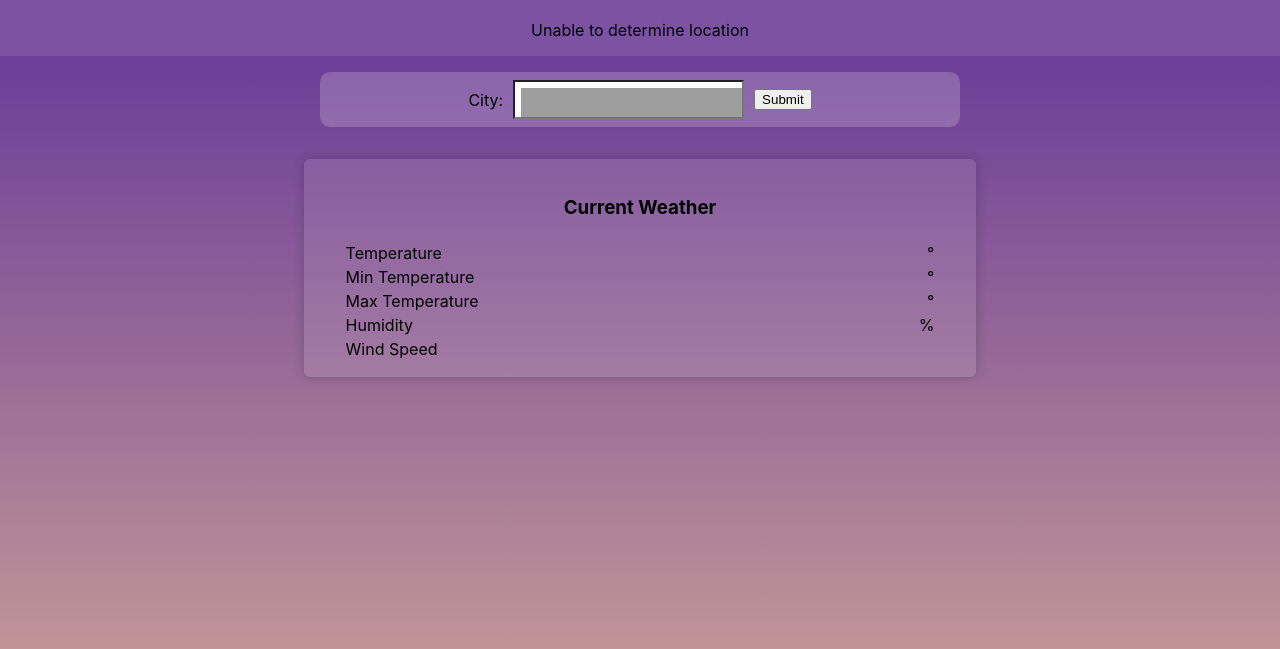
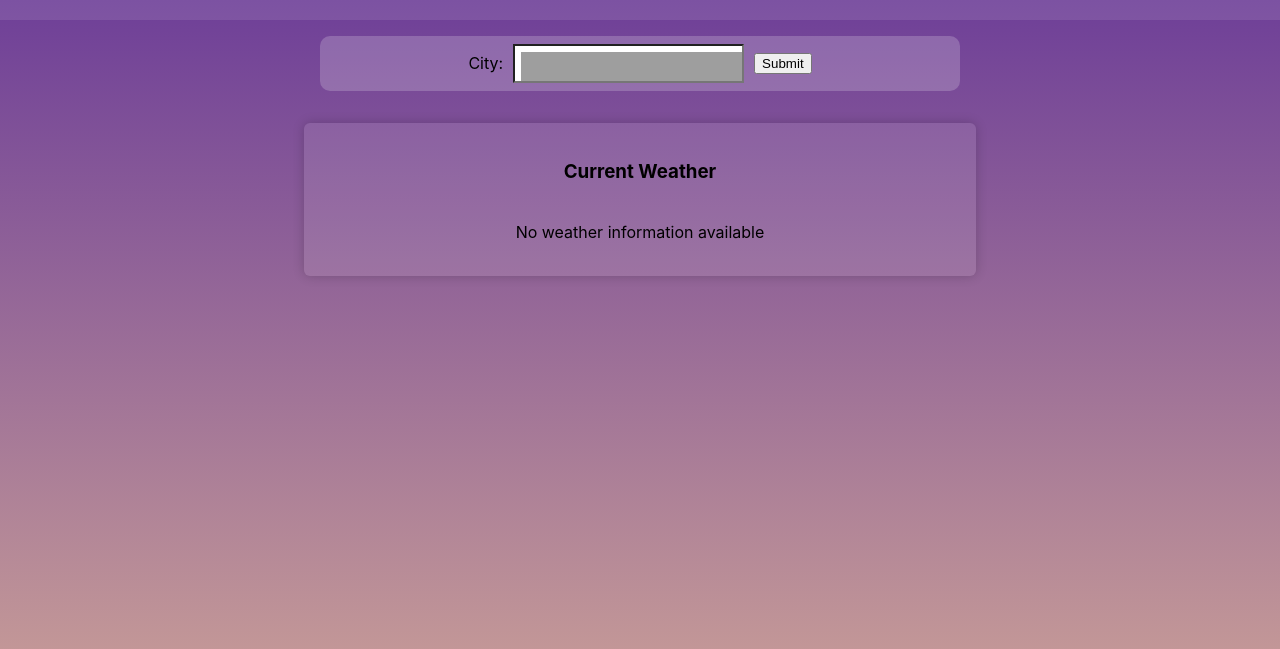
Before and after one commit to kshintaku/django-apps, a Django app: page /weather/1/ in a window 1280 px wide. Shown: the top 649 px of the page. Run offline with Django 3.2, Linux system fonts and the light colour scheme; data that the repository does not hold is empty; grey boxes are pictures that could not be loaded.

Commit message:
add error checking to api response

```diff
--- a/weather/static/css/stylesheet.css
+++ b/weather/static/css/stylesheet.css
@@ -1,18 +1,18 @@
 body {
-  background-color: #6e3f98;
-  background-image: -webkit-gradient(linear,left top,left bottom,color-stop(9%,#6e3f98),to(#d6ab97));
+  background: linear-gradient(#6e3f98, #d6ab97);
+  background-repeat: no-repeat;
   background-attachment: fixed;
   font-family: -apple-system,BlinkMacSystemFont,Segoe UI,Roboto,Oxygen,Ubuntu,Cantarell,Fira Sans,Droid Sans,Helvetica Neue,sans-serif;
   line-height: 1.5;
   margin: 0;
   padding: 0;
+  background-repeat: no-repeat;
 }
 
 html {
   padding: 0;
   margin: 0;
   border: 0;
-  height: auto;
 }
 
 form {
@@ -92,3 +92,8 @@ ul {
   flex-direction: column;
   width: 92%;
 }
+
+footer {
+  margin: 0;
+  overflow: hidden;
+}
--- a/weather/templates/weather/index.html
+++ b/weather/templates/weather/index.html
@@ -14,6 +14,9 @@
       <div class="header-frame">
         {% if location.city %}
           <h2>{{ location.city }}</h2>
+        {% elif error %}
+          <h2>{{ error.code }}</h2>
+          <p>{{ error.message }}</p>
         {% else %}
           <p>Unable to determine location</p>
         {% endif %}
@@ -29,7 +32,7 @@
     <div class="weather-frame">
       <h3>Current Weather</h3>
       <div class="weather-stats">
-        {% if weather %}
+        {% if weather.temperature %}
 
           {% for key, values in weather.items %}
             <ul>
@@ -37,12 +40,6 @@
               <li>{{ values }}</li>
             </ul>
           {% endfor %}
-
-        <!-- <ul>
-          {% for values in weather.values %}
-            <li>{{ values }}</li>
-          {% endfor %}
-        </ul> -->
         {% else %}
           <p>No weather information available</p>
         {% endif %}
--- a/weather/views.py
+++ b/weather/views.py
@@ -1,15 +1,16 @@
-from django.shortcuts import render
+# from django.shortcuts import render
 from django.http import HttpResponse
 from django.template import loader
 import requests
 import os
-import json
+# import json
 
 from .forms import SearchLocForm
 
 # Create your views here.
 loc_obj = {}
 weather_obj = {}
+error_obj = {}
 
 
 def spec_city(request, city):
@@ -17,6 +18,7 @@ def spec_city(request, city):
     call_weather(city)
     template = loader.get_template("weather/index.html")
     context = {
+        "error": error_obj,
         "location": loc_obj,
         "weather": weather_obj,
         "form": form,
@@ -33,6 +35,7 @@ def index(request):
         form = SearchLocForm()
     template = loader.get_template("weather/index.html")
     context = {
+        "error": error_obj,
         "location": loc_obj,
         "weather": weather_obj,
         "form": form,
@@ -42,16 +45,22 @@ def index(request):
 
 def call_weather(city):
     weather_data = get_weather(city)
-    loc_obj["city"] = weather_data["name"]
-    loc_obj["latitude"] = weather_data["coord"]["lat"]
-    loc_obj["longitude"] = weather_data["coord"]["lon"]
-    loc_obj["timezone offset"] = weather_data["timezone"]
+    if weather_data["cod"] != 200:
+        error_obj["code"] = weather_data["cod"]
+        error_obj["message"] = weather_data["message"]
+        loc_obj["city"] = ""
+        weather_obj["temperature"] = ""
+    else:
+        loc_obj["city"] = weather_data["name"]
+        loc_obj["latitude"] = weather_data["coord"]["lat"]
+        loc_obj["longitude"] = weather_data["coord"]["lon"]
+        loc_obj["timezone offset"] = weather_data["timezone"]
 
-    weather_obj["temperature"] = "{:.1f}°".format(weather_data["main"]["temp"])
-    weather_obj["min temperature"] = "{:.1f}°".format(weather_data["main"]["temp_min"])
-    weather_obj["max temperature"] = "{:.1f}°".format(weather_data["main"]["temp_max"])
-    weather_obj["humidity"] = "{}%".format(weather_data["main"]["humidity"])
-    weather_obj["wind speed"] = "{:.1f}".format(weather_data["wind"]["speed"])
+        weather_obj["temperature"] = "{:.1f}°".format(weather_data["main"]["temp"])
+        weather_obj["min temperature"] = "{:.1f}°".format(weather_data["main"]["temp_min"])
+        weather_obj["max temperature"] = "{:.1f}°".format(weather_data["main"]["temp_max"])
+        weather_obj["humidity"] = "{}%".format(weather_data["main"]["humidity"])
+        weather_obj["wind speed"] = "{:.1f}".format(weather_data["wind"]["speed"])
 
 
 def get_weather(city):
```
